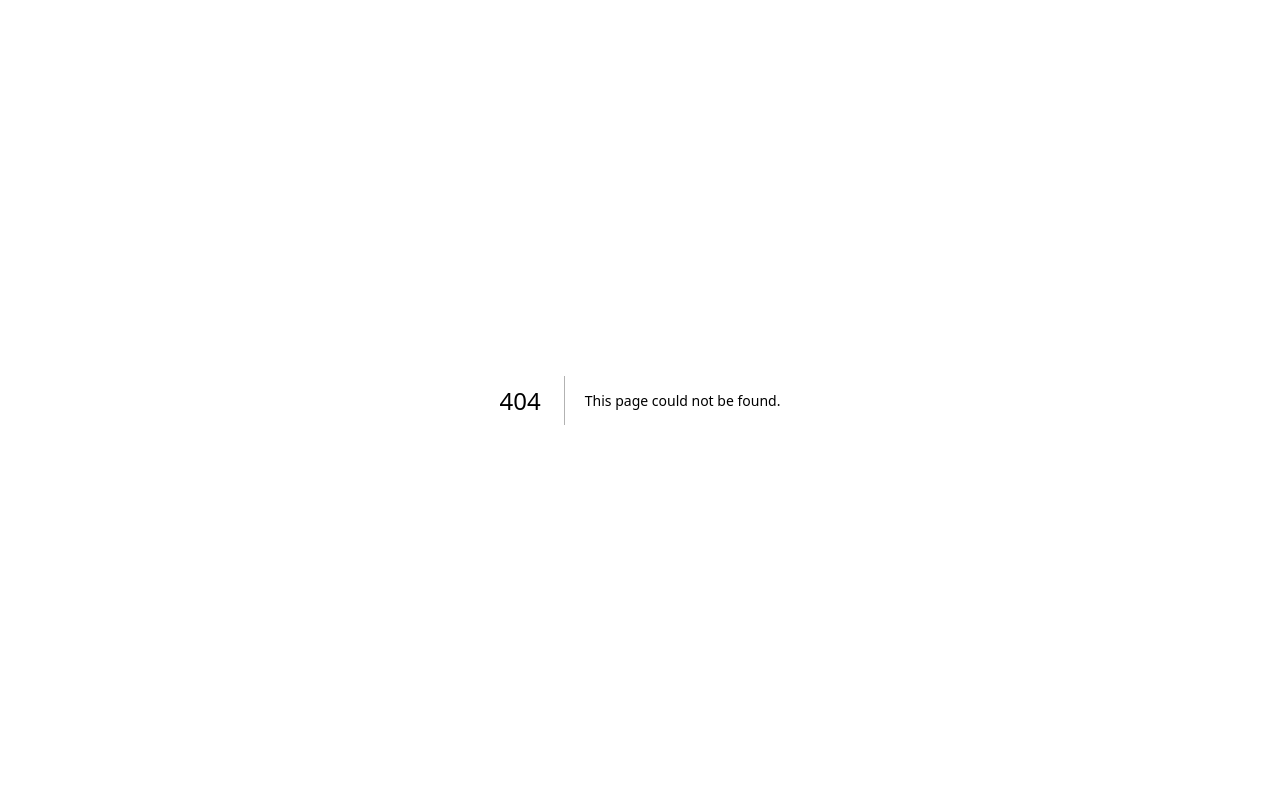
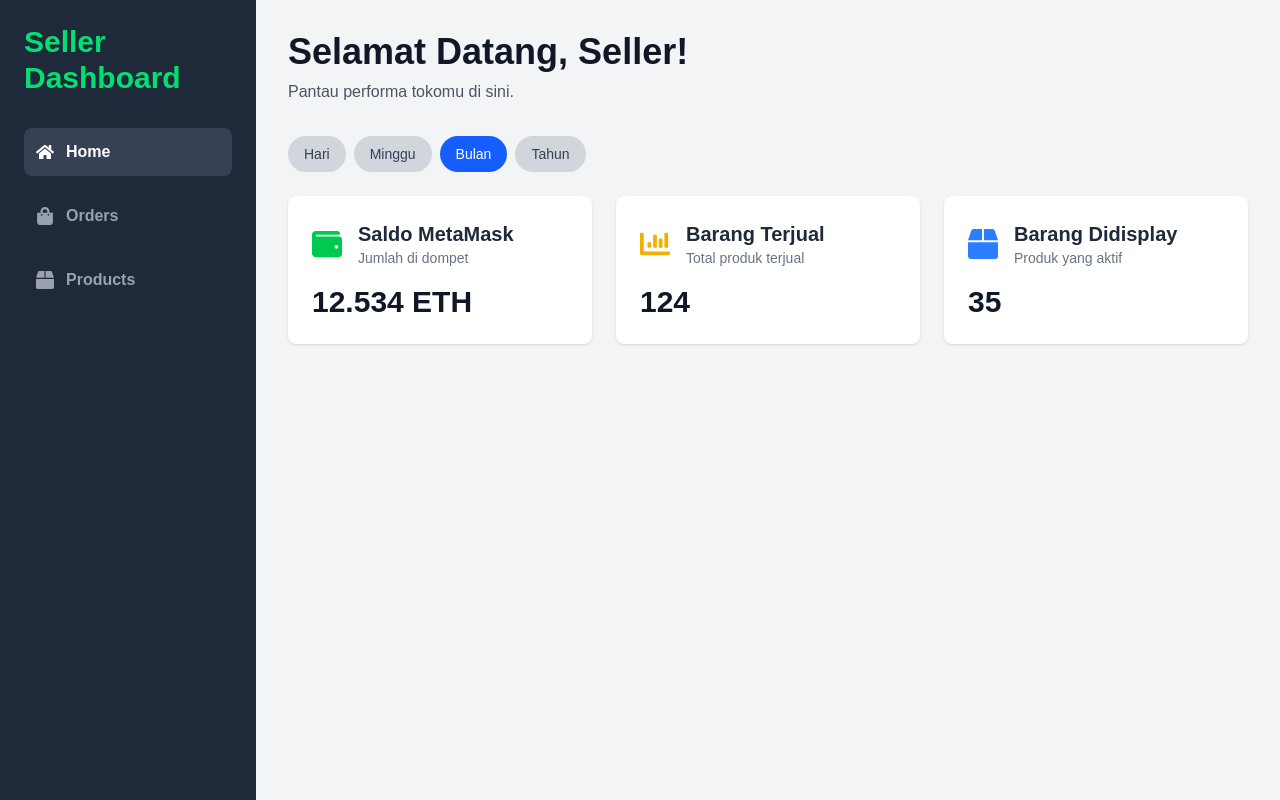
Before and after one commit to difhaels/dexx-fe, a Next.js app: page /dashboard in a window 1280 px wide. Before the commit this address had no page. Built offline with nearby package versions, Linux system fonts and the light colour scheme.

Commit message:
dashboar seller v1

```diff
--- /dev/null
+++ b/src/app/dashboard/page.js
@@ -0,0 +1,184 @@
+"use client";
+
+import Head from "next/head";
+import { useState } from "react";
+import {
+  FaHome,
+  FaBox,
+  FaShoppingBag,
+  FaWallet,
+  FaChartBar,
+} from "react-icons/fa";
+import Link from "next/link";
+
+// Data statis untuk contoh tampilan
+const dashboardData = {
+  walletBalance: "12.534 ETH",
+  totalSold: 124,
+  displayItems: 35,
+};
+
+// Data untuk filter waktu
+const timeFilters = ["Hari", "Minggu", "Bulan", "Tahun"];
+
+export default function SellerDashboard() {
+  const [activeTab, setActiveTab] = useState("home");
+  const [activeTimeFilter, setActiveTimeFilter] = useState("Bulan");
+
+  return (
+    <div className="flex min-h-screen bg-gray-100">
+      <Head>
+        <title>Seller Dashboard | MyMarketplace</title>
+      </Head>
+
+      {/* Sidebar */}
+      <aside className="w-64 bg-gray-800 text-white p-6 min-h-screen">
+        <h2 className="text-3xl font-bold mb-8 text-green-400">
+          Seller Dashboard
+        </h2>
+        <nav>
+          <ul>
+            <li className="mb-4">
+              <Link href="#">
+                <span
+                  className={`flex items-center p-3 rounded-lg transition-colors ${
+                    activeTab === "home"
+                      ? "bg-gray-700 text-white"
+                      : "text-gray-400 hover:bg-gray-700"
+                  }`}
+                  onClick={() => setActiveTab("home")}
+                >
+                  <FaHome className="mr-3 text-lg" />
+                  <span className="font-semibold">Home</span>
+                </span>
+              </Link>
+            </li>
+            <li className="mb-4">
+              <Link href="#">
+                <span
+                  className={`flex items-center p-3 rounded-lg transition-colors ${
+                    activeTab === "orders"
+                      ? "bg-gray-700 text-white"
+                      : "text-gray-400 hover:bg-gray-700"
+                  }`}
+                  onClick={() => setActiveTab("orders")}
+                >
+                  <FaShoppingBag className="mr-3 text-lg" />
+                  <span className="font-semibold">Orders</span>
+                </span>
+              </Link>
+            </li>
+            <li className="mb-4">
+              <Link href="#">
+                <span
+                  className={`flex items-center p-3 rounded-lg transition-colors ${
+                    activeTab === "products"
+                      ? "bg-gray-700 text-white"
+                      : "text-gray-400 hover:bg-gray-700"
+                  }`}
+                  onClick={() => setActiveTab("products")}
+                >
+                  <FaBox className="mr-3 text-lg" />
+                  <span className="font-semibold">Products</span>
+                </span>
+              </Link>
+            </li>
+          </ul>
+        </nav>
+      </aside>
+
+      {/* Main Content */}
+      <main className="flex-1 p-8">
+        <header className="mb-8">
+          <h1 className="text-4xl font-extrabold text-gray-900">
+            Selamat Datang, Seller!
+          </h1>
+          <p className="text-gray-600 mt-2">Pantau performa tokomu di sini.</p>
+        </header>
+
+        {/* Dashboard Home Content */}
+        {activeTab === "home" && (
+          <div>
+            {/* Filter Waktu */}
+            <div className="flex space-x-2 mb-6">
+              {timeFilters.map((filter) => (
+                <button
+                  key={filter}
+                  className={`px-4 py-2 rounded-full font-medium text-sm transition-colors ${
+                    activeTimeFilter === filter
+                      ? "bg-blue-600 text-white"
+                      : "bg-gray-300 text-gray-700 hover:bg-gray-400"
+                  }`}
+                  onClick={() => setActiveTimeFilter(filter)}
+                >
+                  {filter}
+                </button>
+              ))}
+            </div>
+
+            {/* Metriks */}
+            <div className="grid grid-cols-1 md:grid-cols-3 gap-6">
+              <div className="bg-white rounded-lg shadow p-6">
+                <div className="flex items-center mb-2">
+                  <FaWallet className="text-3xl text-green-500 mr-4" />
+                  <div>
+                    <h3 className="text-xl font-bold text-gray-800">
+                      Saldo MetaMask
+                    </h3>
+                    <p className="text-gray-500 text-sm">Jumlah di dompet</p>
+                  </div>
+                </div>
+                <p className="text-3xl font-extrabold text-gray-900 mt-4">
+                  {dashboardData.walletBalance}
+                </p>
+              </div>
+
+              <div className="bg-white rounded-lg shadow p-6">
+                <div className="flex items-center mb-2">
+                  <FaChartBar className="text-3xl text-yellow-500 mr-4" />
+                  <div>
+                    <h3 className="text-xl font-bold text-gray-800">
+                      Barang Terjual
+                    </h3>
+                    <p className="text-gray-500 text-sm">
+                      Total produk terjual
+                    </p>
+                  </div>
+                </div>
+                <p className="text-3xl font-extrabold text-gray-900 mt-4">
+                  {dashboardData.totalSold}
+                </p>
+              </div>
+
+              <div className="bg-white rounded-lg shadow p-6">
+                <div className="flex items-center mb-2">
+                  <FaBox className="text-3xl text-blue-500 mr-4" />
+                  <div>
+                    <h3 className="text-xl font-bold text-gray-800">
+                      Barang Didisplay
+                    </h3>
+                    <p className="text-gray-500 text-sm">Produk yang aktif</p>
+                  </div>
+                </div>
+                <p className="text-3xl font-extrabold text-gray-900 mt-4">
+                  {dashboardData.displayItems}
+                </p>
+              </div>
+            </div>
+          </div>
+        )}
+
+        {/* Placeholder untuk halaman lain (Orders dan Products) */}
+        {activeTab !== "home" && (
+          <div className="mt-8 text-center text-gray-500">
+            <p>
+              Konten untuk halaman{" "}
+              {activeTab.charAt(0).toUpperCase() + activeTab.slice(1)} akan
+              dibuat di sini.
+            </p>
+          </div>
+        )}
+      </main>
+    </div>
+  );
+}
```
